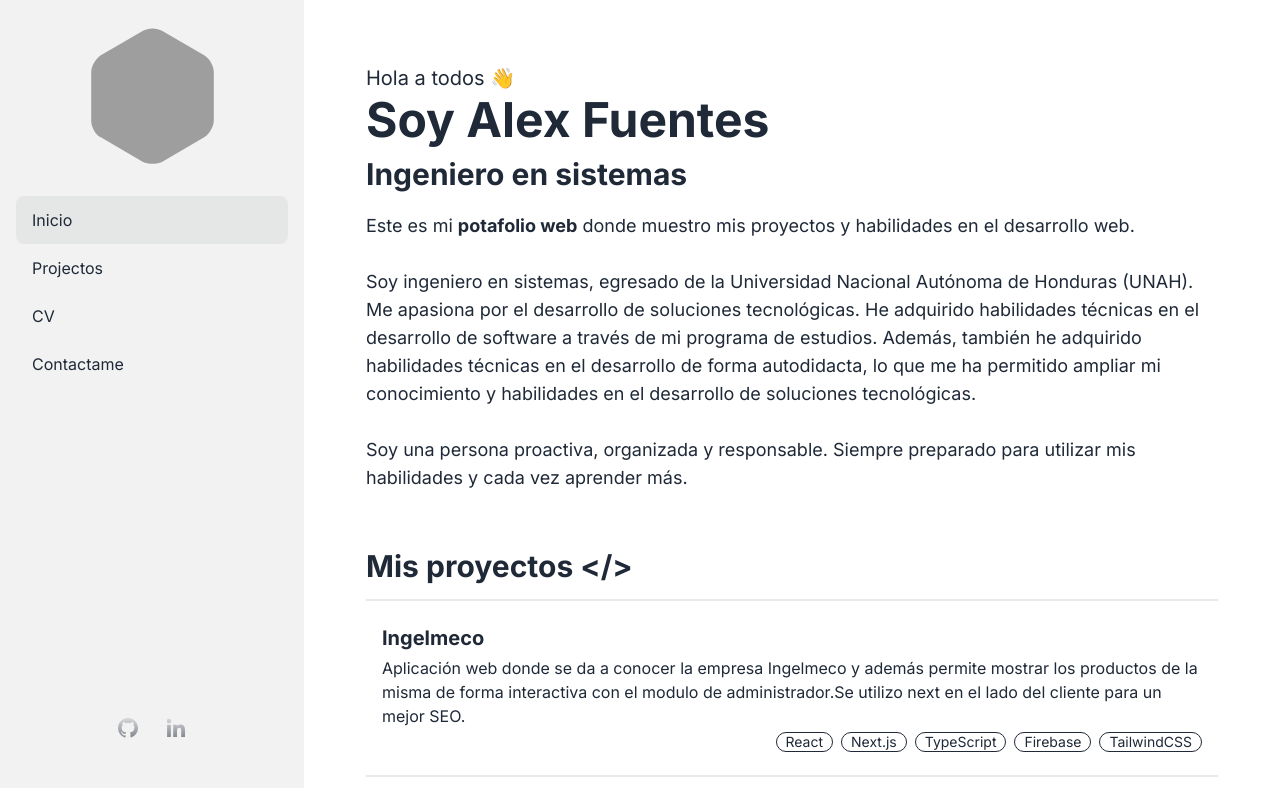
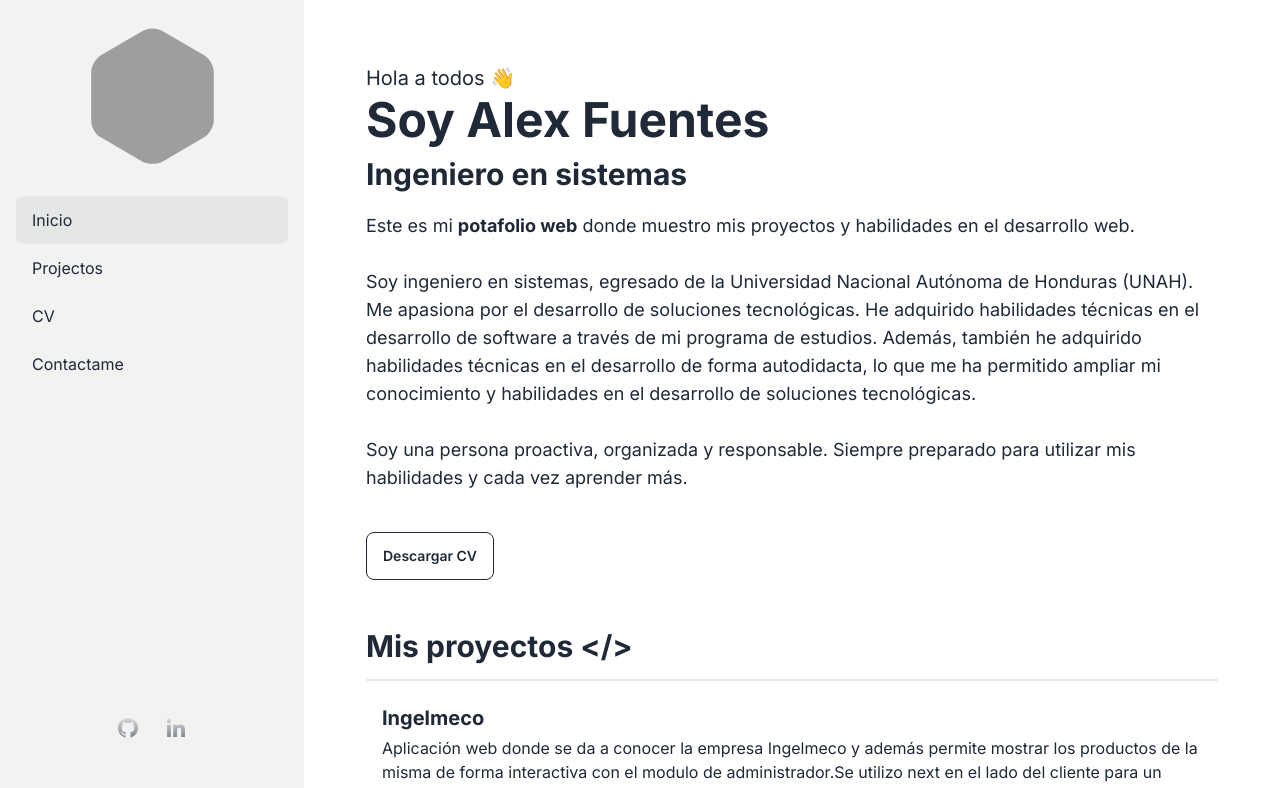
Before and after one commit to AlexxFuentes/AlexxFuentes.github.io, a Next.js app: page / in a window 1280 px wide. Shown: the top 788 px of the page. Built offline with nearby package versions, Linux system fonts and the light colour scheme; grey boxes are pictures that could not be loaded.

Commit message:
config final 2.3

```diff
--- a/src/app/page.tsx
+++ b/src/app/page.tsx
@@ -41,12 +41,12 @@ export default function Home() {
                         Soy una persona proactiva, organizada y responsable. Siempre preparado para utilizar mis habilidades y cada vez aprender más.
                     </p>
                 </div>
-                {/* <div className='mt-8'>
-                    <a className='btn' href='https://www.linkedin.com/in/alex-alfredo-fuentes-maldonado-0a56432ab/' target='_blank'> contactame!</a>
-                    <a href='https://alexxfuentes.github.io/' target='_blank' className='btn btn-outline ml-5'>
-                        Github
+                <div className='mt-8'>
+                    {/* <a className='btn' href='https://www.linkedin.com/in/alex-alfredo-fuentes-maldonado-0a56432ab/' target='_blank'> contactame!</a> */}
+                    <a href='https://flowcv.com/resume/58dbt2q77e' target='_blank' className='btn btn-outline'>
+                        Descargar CV
                     </a>
-                </div> */}
+                </div>
             </div>
             <div>
                 <div className='text-3xl w-full font-bold mb-2'>Mis proyectos {'</>'}</div>
```
